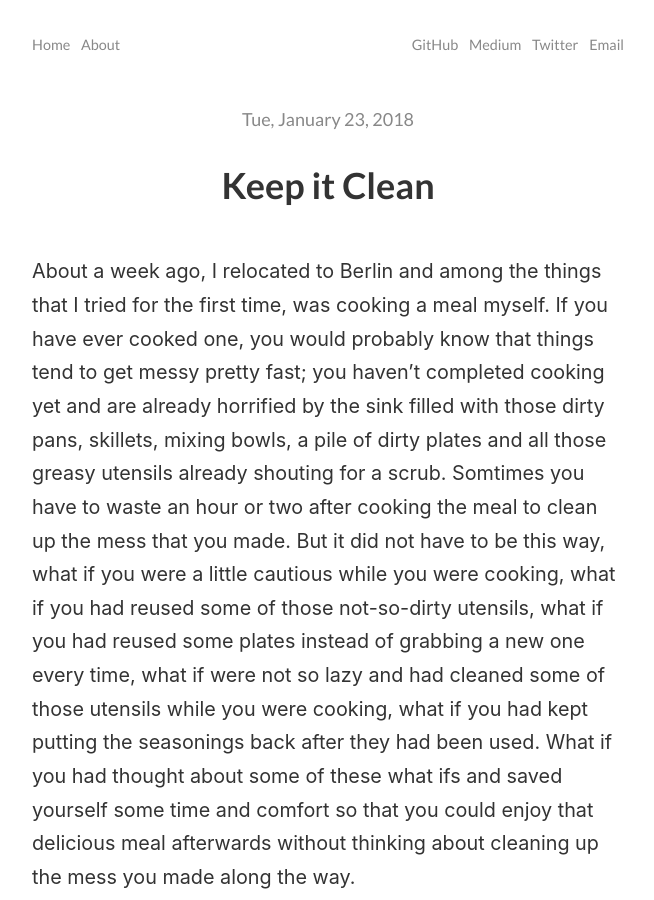
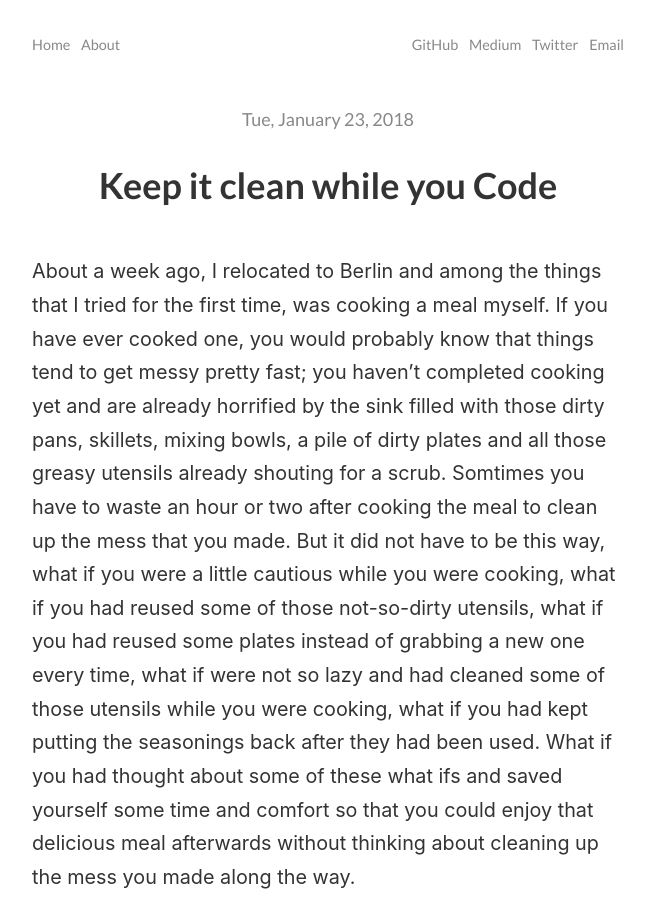
Before and after one commit to kamranahmedse/kamranahmedse.github.io, a Jekyll site: the page built from blog/_posts/2018-01-23-keep-it-clean.md, in a window 1280 px wide and 900 px high. Shown: the whole window, without its empty margins (312-966 px from the left). Built offline with Jekyll 4.4.1, drawn with Linux system fonts in a browser that asks for light colours; comment, search, counter and statistics services are not loaded.

Commit message:
Update post title

```diff
--- a/blog/_posts/2018-01-23-keep-it-clean.md
+++ b/blog/_posts/2018-01-23-keep-it-clean.md
@@ -1,5 +1,5 @@
 ---
-title: Keep it Clean
+title: Keep it clean while you Code
 comments: true
 ---
 About a week ago, I relocated to Berlin and among the things that I tried for the first time, was cooking a meal myself. If you have ever cooked one, you would probably know that things tend to get messy pretty fast; you haven't completed cooking yet and are already horrified by the sink filled with those dirty pans, skillets, mixing bowls, a pile of dirty plates and all those greasy utensils already shouting for a scrub. Somtimes you have to waste an hour or two after cooking the meal to clean up the mess that you made. But it did not have to be this way, what if you were a little cautious while you were cooking, what if you had reused some of those not-so-dirty utensils, what if you had reused some plates instead of grabbing a new one every time, what if were not so lazy and had cleaned some of those utensils while you were cooking, what if you had kept putting the seasonings back after they had been used. What if you had thought about some of these what ifs and saved yourself some time and comfort so that you could enjoy that delicious meal afterwards without thinking about cleaning up the mess you made along the way.
```
